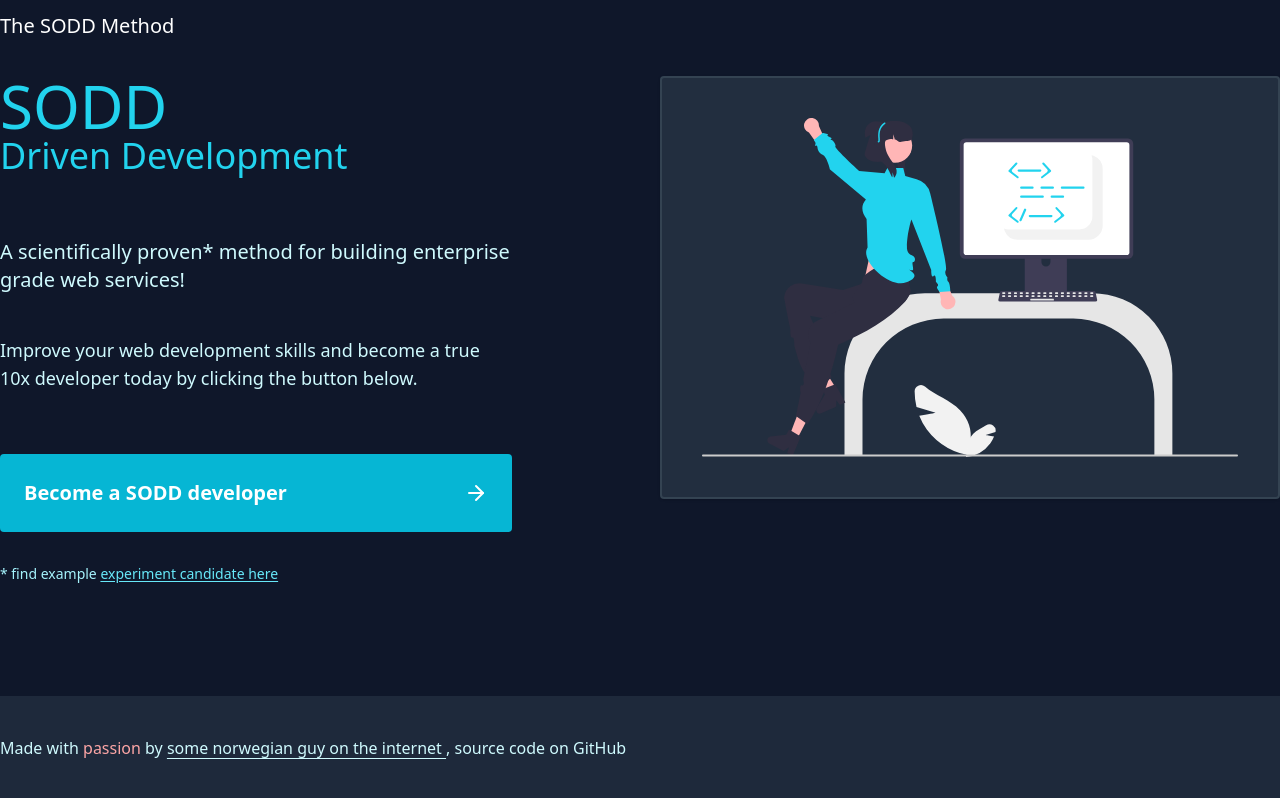
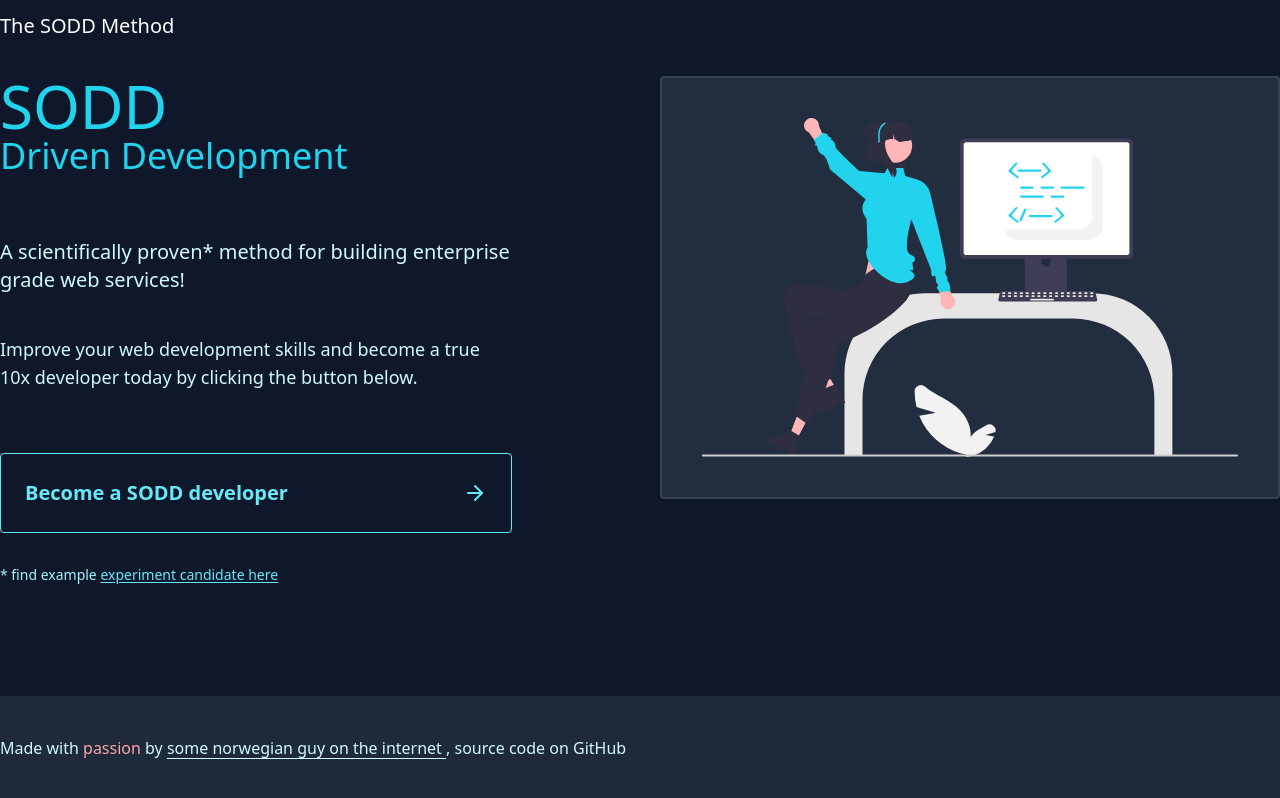
Before and after one commit to OscarWoHA/sodd-driven-development, an Astro site: page / in a window 1280 px wide. Built offline with nearby package versions, Linux system fonts and the light colour scheme; Astro itself is replaced by a stand-in of ours.

Commit message:
improvements: make big button more obnoxious

```diff
--- a/src/pages/index.astro
+++ b/src/pages/index.astro
@@ -65,7 +65,7 @@ import { ArrowRight } from "react-feather";
         </p>
 
         <a rel="noreferrer" target="_blank" href="https://www.youtube.com/watch?v=qogh6jQD1Ro"
-            class="text-white bg-cyan-500 px-6 py-5 text-xl font-semibold hover:bg-cyan-700 focus:bg-cyan-700 outline-none transition-colors rounded w-full lg:max-w-lg mb-5 flex justify-between items-center">
+            class="text-cyan-300 border border-cyan-300 px-6 py-5 text-xl font-semibold hover:bg-cyan-300 focus:bg-cyan-300 hover:text-cyan-900 focus:text-cyan-900 outline-none transition-colors rounded w-full lg:max-w-lg mb-5 flex justify-between items-center">
             Become a SODD developer
             <ArrowRight />
         </a>
```
